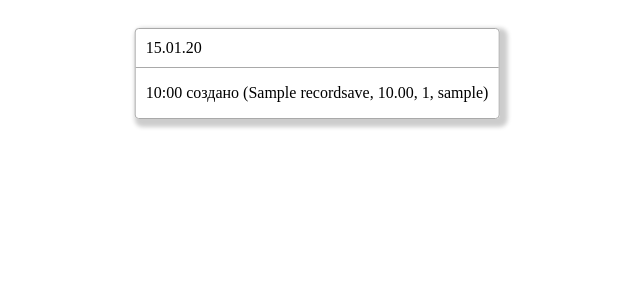
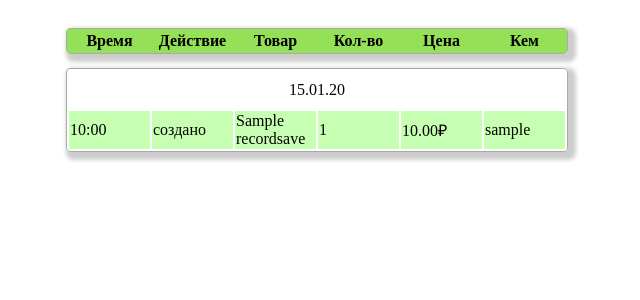
Before and after one commit to Darkness7193/ShopSiteRepository, a Django app: page /CrudApp/history/ in a window 1280 px wide. Shown: the part 33-333 px from the top of the page, without its empty margins (323-963 px from the left). Run offline with Django 4.2, Linux system fonts and the light colour scheme; tables that the repository leaves empty hold one stand-in row (values such as "Sample post"); lists and menus that the app fills with data are empty.

Commit message:
Version 0.42.11 I'm add table in saves

```diff
--- a/CrudApp/static/CrudApp/css/history.css
+++ b/CrudApp/static/CrudApp/css/history.css
@@ -8,16 +8,32 @@
     border-radius: 4px;
     margin-bottom: 14px;
     padding-top: 0;
+    width: 500px;
     box-shadow: 4px 4px 4px 4px rgba(0,0,0,0.2);
 }
 
 .save-pack-title {
-    margin-top: 0;
+    margin: 2px 1px 0px 1px;
+    text-align: center;
     padding: 10px;
-    border-bottom: 1px solid #a9a9a9;
 }
 
 .record-save {
     padding-left: 10px;
     padding-right: 10px;
 }
+
+.save-table{
+    table-layout: fixed;
+    width: 100%;
+}
+
+.save-table td{
+    background: var(--save-td-color);
+}
+
+.table-for-save-titles {
+    background: var(--neutral-color);
+    table-layout: fixed;
+    width: 100%;
+}
--- a/CrudApp/templates/CrudApp/history.html
+++ b/CrudApp/templates/CrudApp/history.html
@@ -12,22 +12,40 @@
 
 <body>
 {% include 'ShopSite/header.html' %}
+
 <div class="center--V history">
+
+    <div class="save-pack">
+        <table class="table-for-save-titles">
+            <tr>
+                <th> Время </th>
+                <th> Действие </th>
+                <th> Товар </th>
+                <th> Кол-во </th>
+                <th> Цена </th>
+                <th> Кем </th>
+            </tr>
+        </table>
+    </div>
+
     {% for saves_pack in saves_group_by_date %}
+
         <div class="save-pack">
-            <p class="save-pack-title"> {{ saves_pack.0.date|date:"d.m.y" }}</p>
-            {% for save in saves_pack %}
-                <p class="record-save">
-                    {{ save.time|time:"G:i" }}
-                    {{ save.ru_mode }}
+            <p class="save-pack-title center--H"> {{ saves_pack.0.date|date:"d.m.y" }}</p>
+            <table class="save-table">
+                {% for save in saves_pack %}
+                    <tr>
+                        <td>{{ save.time|time:"G:i" }}</td>
+                        <td>{{ save.ru_mode }}</td>
+                        <td>{{ save.name }}</td>
+                        <td>{{ save.count }}</td>
+                        <td>{{ save.price }}₽</td>
+                        <td>{{ save.salesmen.username }}</td>
+                    </tr>
+                {% endfor %}
+            </table>
+        </div>
 
-                    ({{ save.name }},
-                    {{ save.price }},
-                    {{ save.count }},
-                    {{ save.salesmen.username }})
-                </p>
-            {% endfor %}
-        </div>
     {% endfor %}
 </div>
 
--- a/static/css/colors.css
+++ b/static/css/colors.css
@@ -1,5 +1,5 @@
 :root {
-    --background-color: #abef76;
+    --save-td-color: #c6ffb2;
     --neutral-color: #94e057;
     --accent-color: #3a7315;
 }
```
Also changed, not shown: CrudApp/static/CrudApp/js/history.js (+7 -3 lines).
